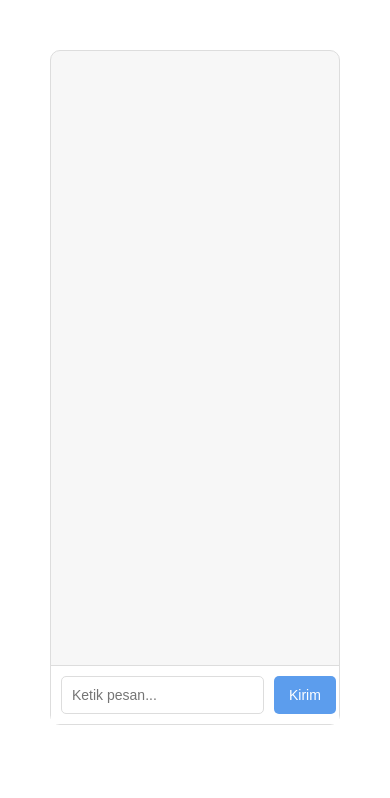
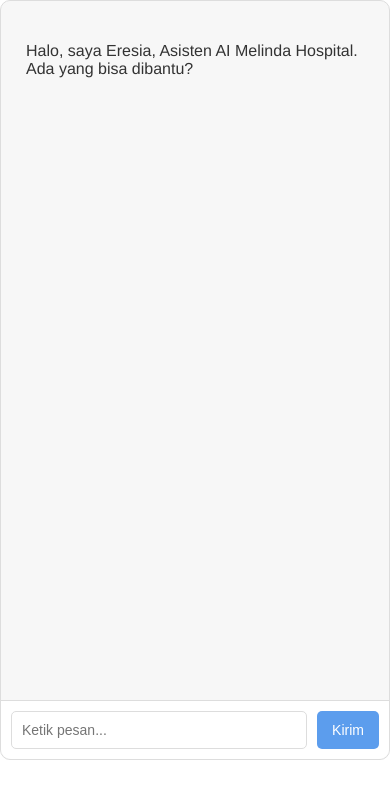
Before and after one commit to mahfud1988/iptv-melinda, a Vue app: page /chat/1 in a window 390 px wide. Shown: the top 798 px of the page. Built offline with nearby package versions, Linux system fonts and the light colour scheme.

Commit message:
update pages

```diff
--- a/package.json
+++ b/package.json
@@ -10,6 +10,7 @@
   "dependencies": {
     "axios": "^1.7.9",
     "core-js": "^3.8.3",
+    "dompurify": "^3.2.4",
     "dotenv": "^16.4.7",
     "marked": "^15.0.7",
     "pinia": "^3.0.1",
--- a/src/components/chat/ChatComponent.vue
+++ b/src/components/chat/ChatComponent.vue
@@ -3,37 +3,18 @@
 	<div class="section-inner">
 		<div class="chat-container">
 			<div class="chat-box" ref="chatBox">
-			<!-- <div
-				v-for="(message, index) in conversation"
-				:key="index"
-				ref="messages"
-				>
-				<div
-				v-if="index > 0"
-				:class="['message', message.role]"
-					>
-					<p>{{ message.content }}</p>
-				</div>
-			</div> -->
 				<template
 				v-for="(message, index) in conversation"
 				:key="index"
 
 				>
-				<!-- <div
-					v-if="!(message.role === 'system' && index === 0)"
-					:class="['message', message.role]"
-				>
-					<p>{{ message.content }}</p>
-				</div> -->
 					<div
-					v-if="!(message.role === 'system' && index === 0)"
+						v-if="!(message.role === 'system')"
 						:class="['message', message.role]"
 						v-html="formatMessage(message.content)"
 					></div>
 				</template>
 				<div v-if="isTyping" class="typing-indicator">
-				<span>Bot sedang mengetik...</span>
 				</div>
 			</div>
 
@@ -53,69 +34,10 @@
 </template>
 
 <script setup>
-// import { ref, onMounted, nextTick } from 'vue';
-// import axios from 'axios';
-
-// export default {
-// setup() {
-// 	const conversation = ref([]);
-// 	const userMessage = ref('');
-// 	const chatBox = ref(null);
-// 	const isTyping = ref(false);
-
-// 	// Fungsi untuk scroll ke bawah
-// 	const scrollToBottom = () => {
-// 	nextTick(() => {
-// 		if (chatBox.value) {
-// 		chatBox.value.scrollTop = chatBox.value.scrollHeight;
-// 		}
-// 	});
-// 	};
-
-// 	const sendMessage = async () => {
-// 	if (userMessage.value.trim()) {
-// 		conversation.value.push({ role: 'user', content: userMessage.value });
-// 		userMessage.value = '';
-// 		isTyping.value = true;
-// 		scrollToBottom();
-
-// 		try {
-// 		const response = await axios.post(
-// 			'https://api.mistral.ai/v1/chat/completions',
-// 			{
-// 			model: 'codestral-2405',
-// 			messages: conversation.value,
-// 			temperature: 0.7,
-// 			max_tokens: 200
-// 			},
-// 			{
-// 			headers: { 'Authorization': `Bearer ${process.env.VUE_APP_MISTRAL_API_KEY}` }
-// 			}
-// 		);
-
-// 		const assistantResponse = response.data.choices[0].message.content;
-// 		conversation.value.push({ role: 'assistant', content: assistantResponse });
-// 		// userMessage.value = '';
-// 		isTyping.value = false;
-// 		scrollToBottom();
-// 		} catch (error) {
-// 		console.error('Error sending message:', error);
-// 		}
-// 	}
-// 	};
-
-// 	onMounted(() => {
-// 	conversation.value.push({ role: 'system', content: 'Selamat Datang! saya Eresia akan membantu anda. Saya adalah Asisten AI Melinda Hospital. Saya akan menjawab dengan bahasa indonesia yang alami. Saya akan menjawab dengan ringkas dan jelas, jika saya perlu bertanya balik juga begitu. Saya tidak akan mengucap salam karena sudah ada di awal percakapan.' });
-// 	scrollToBottom();  // Scroll ke bawah saat pertama kali halaman dimuat
-// 	});
-
-// 	return { conversation, userMessage, sendMessage, chatBox, isTyping };
-// }
-// };
-
 import { ref, onMounted, nextTick } from 'vue';
 import axios from 'axios';
 import { marked } from 'marked';
+import DOMPurify from 'dompurify';
 
 const conversation = ref([]);
 const userMessage = ref('');
@@ -129,6 +51,17 @@ const scrollToBottom = () => {
       chatBox.value.scrollTop = chatBox.value.scrollHeight;
     }
   });
+};
+
+const typeMessage = async (text) => {
+	let typedText = "";
+	for (let i = 0; i < text.length; i++) {
+		typedText += text[i];
+		conversation.value[conversation.value.length - 1].content = typedText + '<span class="typing-indicator"><span></span></span>';
+		await new Promise((resolve) => setTimeout(resolve, 30)); // Kecepatan efek
+		scrollToBottom();
+	}
+	isTyping.value = false;
 };
 
 const sendMessage = async () => {
@@ -153,21 +86,62 @@ const sendMessage = async () => {
       );
 
       const assistantResponse = response.data.choices[0].message.content;
-      conversation.value.push({ role: 'assistant', content: assistantResponse });
-      isTyping.value = false;
-      scrollToBottom();
+      conversation.value.push({ role: 'assistant', content: "" }); // Awal teks kosong
+      await typeMessage(assistantResponse);
     } catch (error) {
       console.error('Error sending message:', error);
+      conversation.value.push({ role: 'assistant', content: 'Maaf, terjadi kesalahan.' });
+      isTyping.value = false;
     }
   }
 };
 
+// const sendMessage = async () => {
+// 	if (userMessage.value.trim()) {
+// 		conversation.value.push({ role: 'user', content: userMessage.value });
+// 		userMessage.value = '';
+// 		isTyping.value = true;
+// 		scrollToBottom();
+
+// 		try {
+// 			const response = await axios.post(
+// 				'https://api.mistral.ai/v1/chat/completions',
+// 				{
+// 					model: 'mistral-large-latest',
+// 					messages: conversation.value,
+// 					temperature: 0.7,
+// 					max_tokens: 1000
+// 				},
+// 				{
+// 					headers: { 'Authorization': `Bearer ${process.env.VUE_APP_MISTRAL_API_KEY}` }
+// 				}
+// 			);
+
+// 			const assistantResponse = response.data.choices[0].message.content;
+// 			conversation.value.push({ role: 'assistant', content: assistantResponse });
+// 			isTyping.value = false;
+// 			scrollToBottom();
+// 			console.log(response);
+// 		} catch (error) {
+// 			console.error('Error sending message:', error);
+// 			conversation.value.push({
+// 				role: 'assistant',
+// 				content: 'Maaf, saya mengalami kesulitan menghubungi server. Silakan coba lagi.'
+// 			});
+// 			isTyping.value = false;
+// 			scrollToBottom();
+// 		}
+// 	}
+// };
+
 const formatMessage = (content) => {
-  return marked(content);
+	// return marked(content);
+	return DOMPurify.sanitize(marked(content));
 };
 
 onMounted(() => {
-  conversation.value.push({ role: 'system', content: 'Selamat Datang! saya Eresia akan membantu anda. Saya adalah Asisten AI Melinda Hospital. Saya akan menjawab dengan bahasa indonesia yang alami. Saya akan menjawab dengan ringkas dan jelas, jika saya perlu bertanya balik juga begitu. Saya tidak akan mengucap salam karena sudah ada di awal percakapan. Saya tidak akan melayani tugas di luar tugas saya sebagai Asisten Rumah Sakit. Pengetahuan dasar saya: bagian dari Melinda Hospital Group [RSIA Melinda (Rumah Sakit Ibu dan Anak, Alamat di Jl. Pajajaran 46, Didirikan pada tahun 2004 oleh dr. Susan Melinda SPOG, seorang dokter kandungan), Rumah Sakit Melinda 2 (Alamat di Jl. Dr. Cipto 1), Melinda Cardio Vascular Center (Alamatnya di Jl. Dr. Cipto 11)] semua Rumah Sakit tersebut berlokasi di Kota Bandung, dokter disingkat dr. doktor disingkat Dr. ' });
+  conversation.value.push({ role: 'system', content: 'Selamat Datang! saya Eresia akan membantu anda. Saya adalah Asisten AI Melinda Hospital. Saya akan menjawab dengan bahasa indonesia yang alami. Saya akan menggunakan saya, bukan aku, kecuali diperintahkan user. Saya akan menjawab dengan ringkas dan jelas, jika saya perlu bertanya balik juga begitu. Saya tidak akan mengucap salam karena sudah ada di awal percakapan. Saya tidak akan melayani tugas di luar tugas saya sebagai Asisten Rumah Sakit. Pengetahuan dasar saya: bagian dari Melinda Hospital Group [RSIA Melinda (Rumah Sakit Ibu dan Anak, Alamat di Jl. Pajajaran 46, Didirikan pada tahun 2004 oleh dr. Susan Melinda SPOG, seorang dokter kandungan), Rumah Sakit Melinda 2 (Alamat di Jl. Dr. Cipto 1), Melinda Cardio Vascular Center (Alamatnya di Jl. Dr. Cipto 11)] semua Rumah Sakit tersebut berlokasi di Kota Bandung, dokter disingkat dr. doktor disingkat Dr. ' });
+  conversation.value.push({ role: 'assistant', content: 'Halo, saya Eresia, Asisten AI Melinda Hospital. Ada yang bisa dibantu?' });
   scrollToBottom();  // Scroll ke bawah saat pertama kali halaman dimuat
 });
 </script>
@@ -184,14 +158,13 @@ onMounted(() => {
 		left: 0;
 		width: 100%;
 		height: 100%;
-		padding: 50px;
+		padding: 5vh;
 	}
 	.chat-container {
 		display: flex;
 		flex-direction: column;
 		width: 100%;
-		max-width: 600px;
-		height: 80vh;
+		height: 90vh;
 		margin: 0 auto;
 		border: 1px solid #ddd;
 		border-radius: 10px;
@@ -213,7 +186,6 @@ onMounted(() => {
 		border-radius: 10px;
 		min-width: 100px;
 		max-width: 100%;
-		/* overflow-y: auto; */
 		justify-content: start;
 		text-align: left;
 	}
@@ -223,13 +195,13 @@ onMounted(() => {
 
 	.message.user {
 		align-self: flex-end;
-		background-color: #5c9ded;
-		color: white;
+		background-color: #ddd;
+		color: #333;
 	}
 
 	.message.assistant {
 		align-self: flex-start;
-		background-color: #ddd;
+		background-color: unset;
 		color: #333;
 	}
 
@@ -237,6 +209,8 @@ onMounted(() => {
 		display: flex;
 		padding: 10px;
 		border-top: 1px solid #ddd;
+		border-bottom-right-radius: 10px;
+		border-bottom-left-radius: 10px;
 		background-color: #fff;
 		justify-content: space-between;
 	}
@@ -297,4 +271,32 @@ onMounted(() => {
 		33% { content: '..'; }
 		66% { content: '...'; }
 	}
+	.typing-indicator {
+		display: flex;
+		align-items: center;
+		padding: 5px;
+		color: #999;
+		font-style: italic;
+	}
+
+	.typing-indicator::after {
+		content: " ";
+		display: inline-block;
+		width: 5px;
+		height: 15px;
+		background-color: #999;
+		margin-left: 5px;
+		animation: blink 1s infinite;
+	}
+
+	@keyframes blink {
+		0%, 100% { opacity: 1; }
+		50% { opacity: 0; }
+	}
+
+	@media (max-width: 767px){
+		.section-inner{
+			padding: 0;
+		}
+	}
 </style>
```
Also changed, not shown: 2 other files (tests, documents, lock files or other folders). Lines whose indentation alone changed are shown as unchanged.
